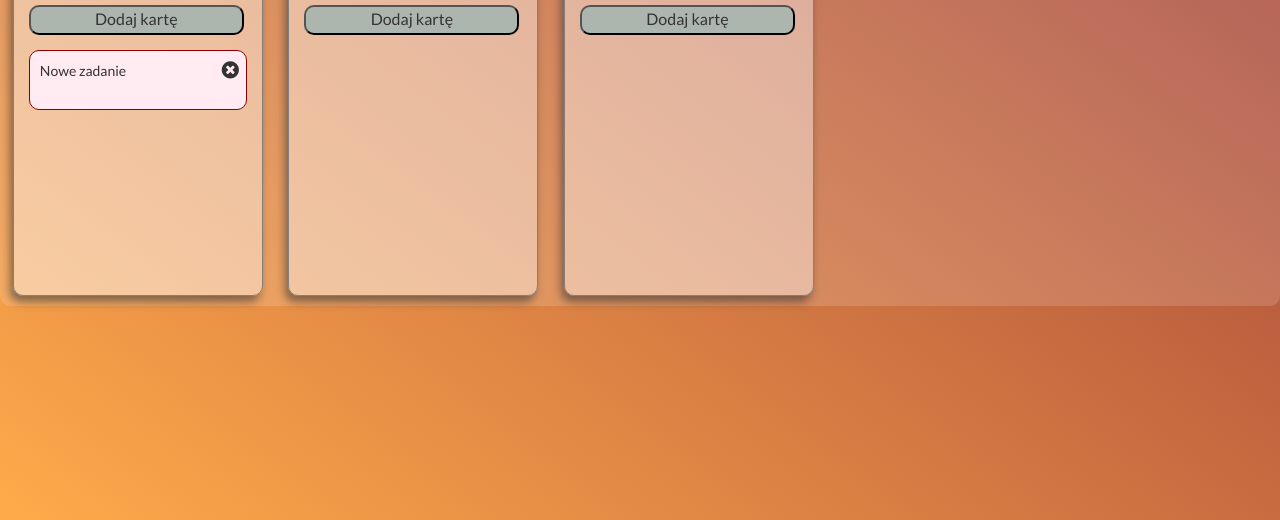
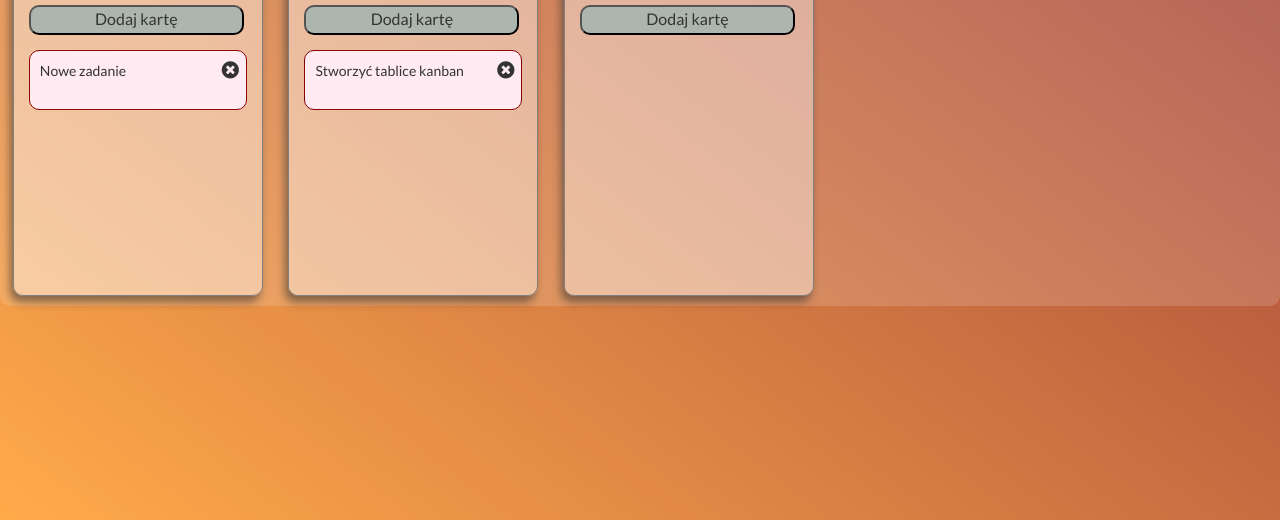
Before and after one commit to seriu15/Kanban, a plain HTML site: page index.html in a window 1280 px wide. Shown: the part 280-800 px from the top of the page. Drawn offline with nearby package versions, Linux system fonts and the light colour scheme.

Commit message:
fix problem with not working jquery-ui function

```diff
--- a/index.html
+++ b/index.html
@@ -40,8 +40,8 @@
       </div>
     </div>
   </div><!-- End of Modal -->
-
-  <script src="https://ajax.googleapis.com/ajax/libs/jquery/1.12.4/jquery.min.js"></script>
+  <script src="https://code.jquery.com/jquery-3.0.0.min.js" integrity="sha256-JmvOoLtYsmqlsWxa7mDSLMwa6dZ9rrIdtrrVYRnDRH0=" crossorigin="anonymous"></script>
+  <script src="https://code.jquery.com/ui/1.11.4/jquery-ui.min.js"   integrity="sha256-xNjb53/rY+WmG+4L6tTl9m6PpqknWZvRt0rO1SRnJzw="   crossorigin="anonymous"></script>
   <script type="text/javascript" src="js/bootstrap.min.js"></script>
   <script type="text/javascript" src="js/script.js"></script>
 </body>
```
